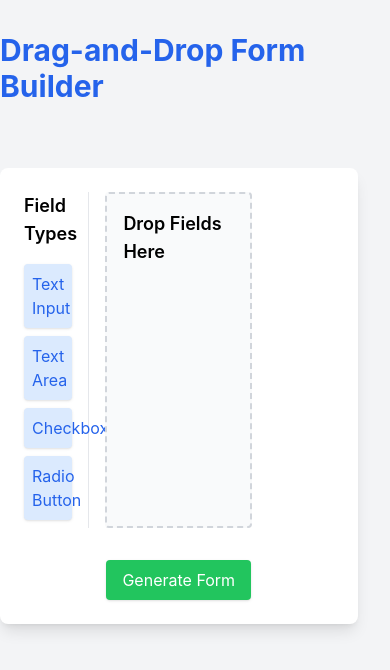
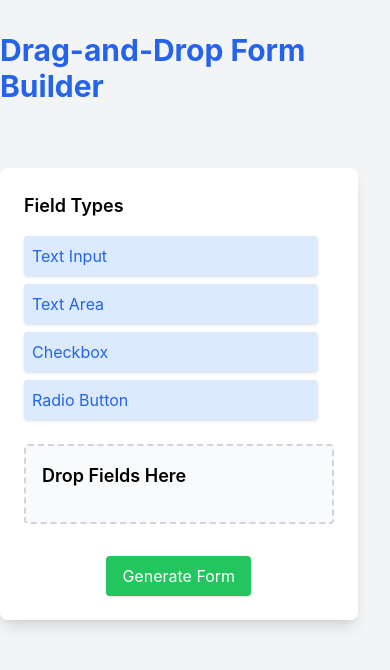
Before and after one commit to mikenath223/form-builder-ui, a React (Create React App) app: page / in a window 390 px wide. Shown: the top 670 px of the page. Built offline with nearby package versions, Linux system fonts and the light colour scheme.

Commit message:
Update reponsiveness on drag area

```diff
--- a/src/components/FieldTypes.js
+++ b/src/components/FieldTypes.js
@@ -1,6 +1,6 @@
 export const FieldTypes = ({ fieldTypes = [], handleDragStartNewField }) => {
   return (
-    <div className="col-span-1 border-r pr-4">
+    <div className="col-span-1 xl:border-r pr-4">
       <h3 className="text-lg font-semibold mb-4">Field Types</h3>
       {fieldTypes.map((field) => (
         <div
--- a/src/components/FormBuilder.js
+++ b/src/components/FormBuilder.js
@@ -78,11 +78,11 @@ const FormBuilder = () => {
 
   return (
     <section className="container mx-auto mt-8">
-      <div className="grid grid-cols-4 gap-4 w-11/12 bg-white shadow-lg rounded-lg p-6">
+      <div className="grid xl:grid-cols-4 md:grid-cols-2 grid-cols-1 gap-4 w-11/12 bg-white shadow-lg rounded-lg p-6">
         <FieldTypes fieldTypes={fieldTypes} handleDragStartNewField={handleDragStartNewField} />
 
         <div
-          className="col-span-2 bg-gray-50 border-dashed border-2 border-gray-300 p-4 rounded"
+          className="xl:col-span-2 bg-gray-50 border-dashed border-2 border-gray-300 p-4 rounded"
           onDrop={handleDropNewField}
           onDragOver={onDragOver}>
           <h3 className="text-lg font-semibold mb-4">Drop Fields Here</h3>
@@ -115,7 +115,7 @@ const FormBuilder = () => {
         )}
         <button
           onClick={handleGenerateForm}
-          className="col-span-4 mt-4 bg-green-500 text-white py-2 px-4 rounded shadow hover:bg-green-600 mx-auto">
+          className="xl:col-span-4 mt-4 self-baseline bg-green-500 text-white py-2 px-4 rounded shadow hover:bg-green-600 mx-auto">
           Generate Form
         </button>
         <GeneratedForm generatedFormFields={generatedFormFields} />
--- a/src/components/GeneratedForm.js
+++ b/src/components/GeneratedForm.js
@@ -8,7 +8,7 @@ export const GeneratedForm = ({ generatedFormFields = [] }) => {
 
   return (
     generatedFormFields.length > 0 && (
-      <div className="col-span-4 mt-6 p-4 bg-gray-50 rounded shadow min-w-[400px] mx-auto">
+      <div className="xl:col-span-4 mt-6 p-4 bg-gray-50 rounded shadow md:min-w-[400px] mx-auto">
         <h3 className="text-lg font-semibold mb-4">Generated Form</h3>
         <form onSubmit={handleFormSubmit}>
           {generatedFormFields.map((field) => (
```
